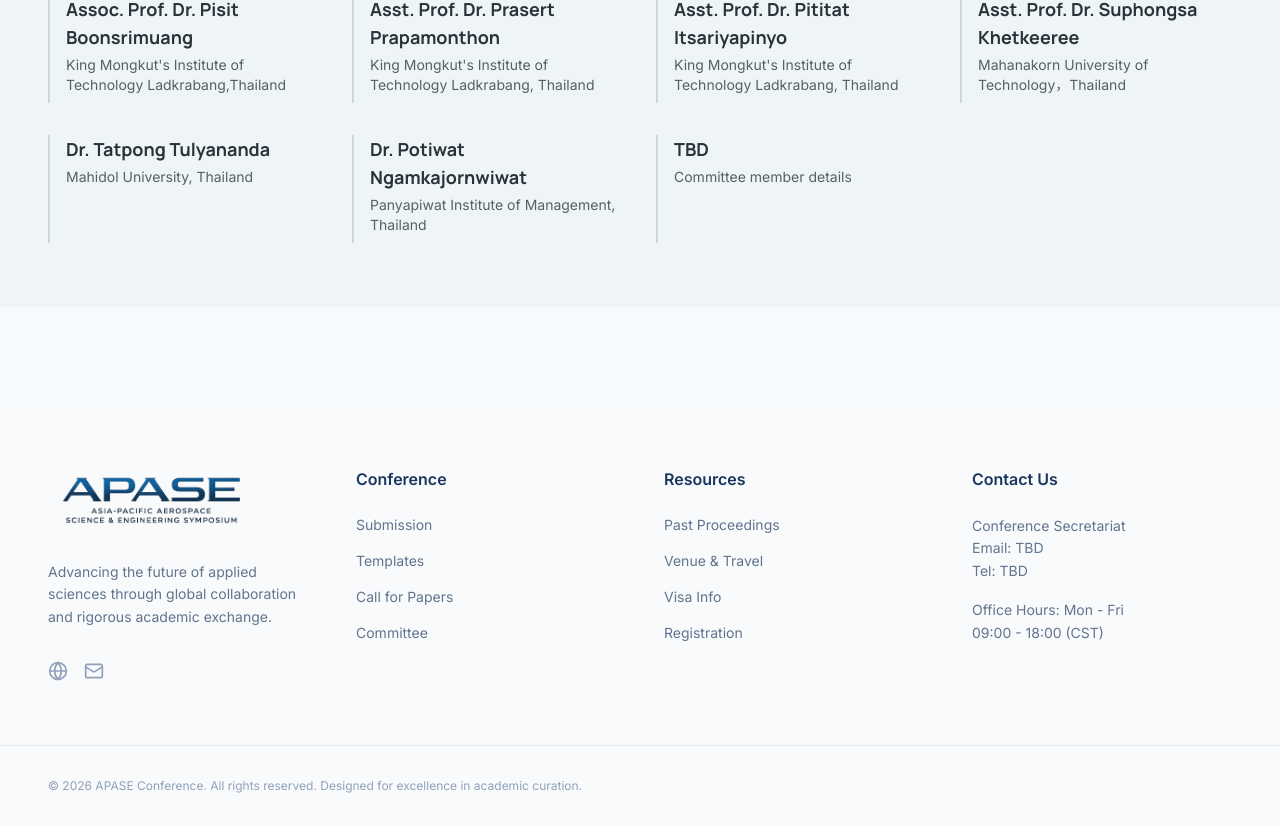
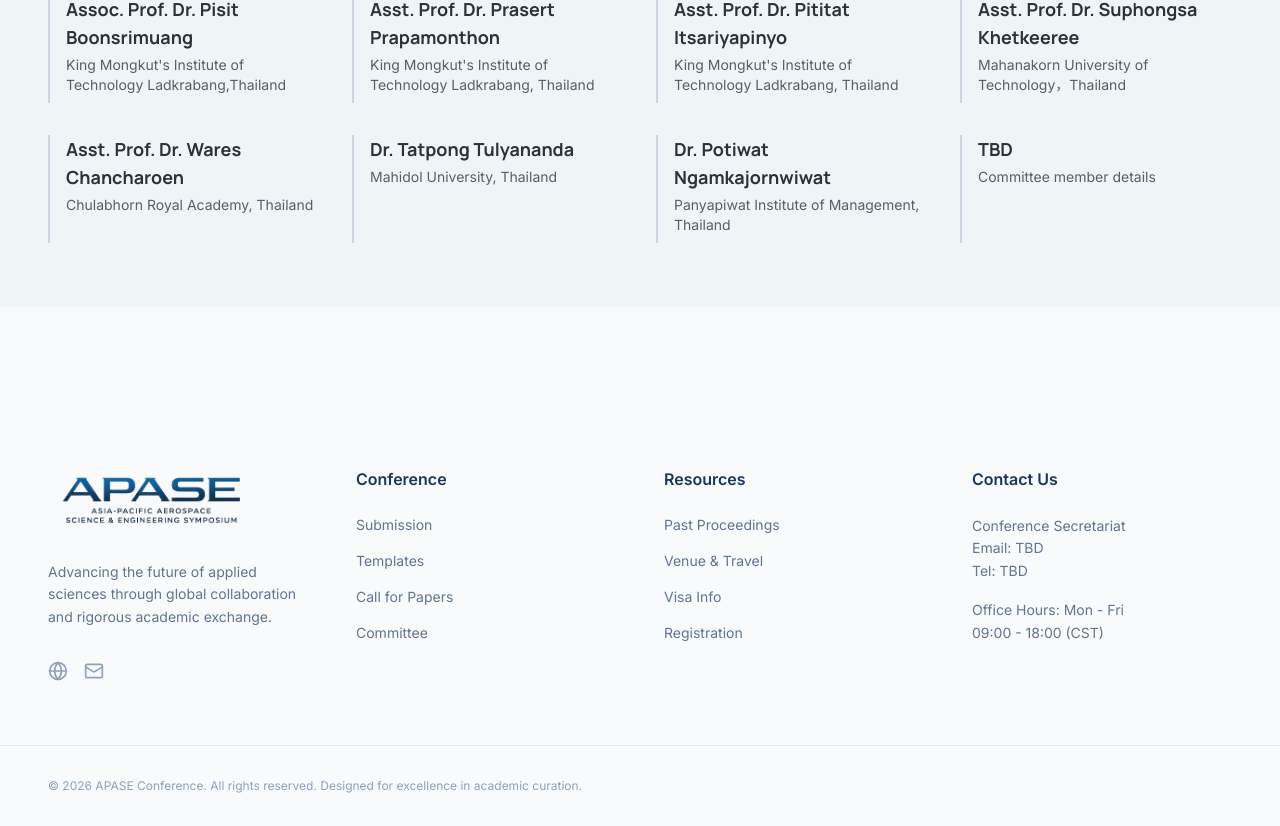
Before and after one commit to ascomlab/apase-web, a Next.js app: page /committee in a window 1280 px wide. Shown: the part 2793-3619 px from the top of the page. Built offline with nearby package versions, Linux system fonts and the light colour scheme.

Commit message:
Update page.tsx

```diff
--- a/app/committee/page.tsx
+++ b/app/committee/page.tsx
@@ -108,6 +108,11 @@ const technicalCommittee = [
     badge: null,
   },
   {
+    name: "Asst. Prof. Dr. Wares Chancharoen ",
+    description: "Chulabhorn Royal Academy, Thailand",
+    badge: null,
+  },
+  {
     name: "Dr. Tatpong Tulyananda",
     description: "Mahidol University, Thailand",
     badge: null,
@@ -117,6 +122,7 @@ const technicalCommittee = [
     description: "Panyapiwat Institute of Management, Thailand",
     badge: null,
   },
+
 
   {
     name: "TBD",
```
